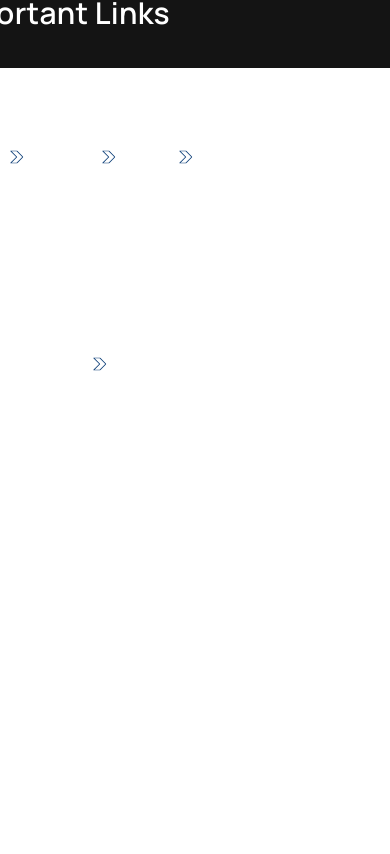
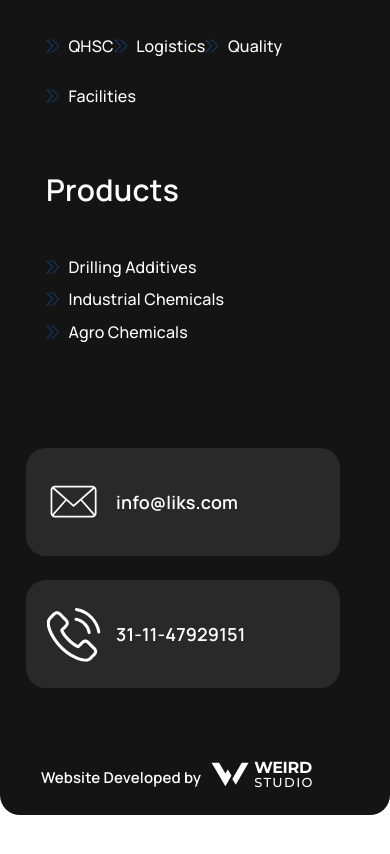
Before and after one commit to sergi-s/liks, a React (Create React App) app: page /contact in a window 390 px wide. Shown: the part 2518-3372 px from the top of the page. Built offline with nearby package versions, Linux system fonts and the light colour scheme.

Commit message:
[responsive] Footer

```diff
--- a/src/components/Footer/index.jsx
+++ b/src/components/Footer/index.jsx
@@ -6,7 +6,7 @@ import Vector1 from '../../assets/Vector 1.svg'
 import Vector2 from '../../assets/Vector 2.svg'
 import Telephone from '../../assets/Phone_white.svg'
 import BlueArrow from '../../assets/BlueArrow.svg'
-function Footer ({ content }) {
+function Footer({ content }) {
   return (
     <Grid
       container
@@ -19,9 +19,14 @@ function Footer ({ content }) {
         sx={{
           borderRadius: '20px',
           backgroundColor: '#141414',
-          padding: '96px',
-          width: '1766.39px',
-          height: '692.83px'
+          padding: '32px',
+          width: '100%',
+          maxWidth: '1766.39px',
+          height: 'auto',
+          minHeight: '300px',
+          '@media (max-width:600px)': {
+            padding: '16px',
+          },
         }}
       >
         <Grid item container md={12} sx={{ padding: '10px' }}>
@@ -367,8 +372,10 @@ function Footer ({ content }) {
             </Grid>
           </Grid>
         </Grid>
-        <Grid item container md={12} sx={{ padding: '20px 0 20px 0' }}>
-          <Grid item sx={{ width: '504.8px' }}>
+        {/*  ************************************************ */}
+
+        <Grid item container spacing={3} md={12} sx={{ padding: '10px', width: '100%' }} flexWrap="wrap">
+          <Grid item xs={12} md={6} style={{ maxWidth: '504.8px' }}>
             <Box
               sx={{
                 justifyContent: 'center',
@@ -381,7 +388,7 @@ function Footer ({ content }) {
                 <img
                   loading='lazy'
                   src={Email}
-                  alt='image'
+                  alt='envelope'
                   style={{ width: '55px', height: '55px' }}
                 />
                 <Typography
@@ -403,7 +410,7 @@ function Footer ({ content }) {
               </Grid>
             </Box>
           </Grid>
-          <Grid item sx={{ width: '504.8px', marginLeft: '60px' }}>
+          <Grid item xs={12} md={6} style={{ maxWidth: '504.8px' }}>
             <Box
               sx={{
                 justifyContent: 'center',
@@ -438,7 +445,7 @@ function Footer ({ content }) {
               </Grid>
             </Box>
           </Grid>
-          <Grid item sx={{ marginLeft: '60px' }}>
+          <Grid item xs={12} md={6} style={{ maxWidth: '504.8px' }}>
             <Box sx={{}}>
               <Grid container sx={{ display: 'flex' }}>
                 <Grid item>
@@ -464,13 +471,13 @@ function Footer ({ content }) {
                   <img
                     loading='lazy'
                     src={Vector1}
-                    alt='image'
+                    alt='vector1'
                     style={{ width: '20.92px', height: '24.6px' }}
                   />
                   <img
                     loading='lazy'
                     src={Vector2}
-                    alt='image'
+                    alt='vector2'
                     style={{ width: '17.2px', height: '23.3px' }}
                   />
                 </Grid>
```
